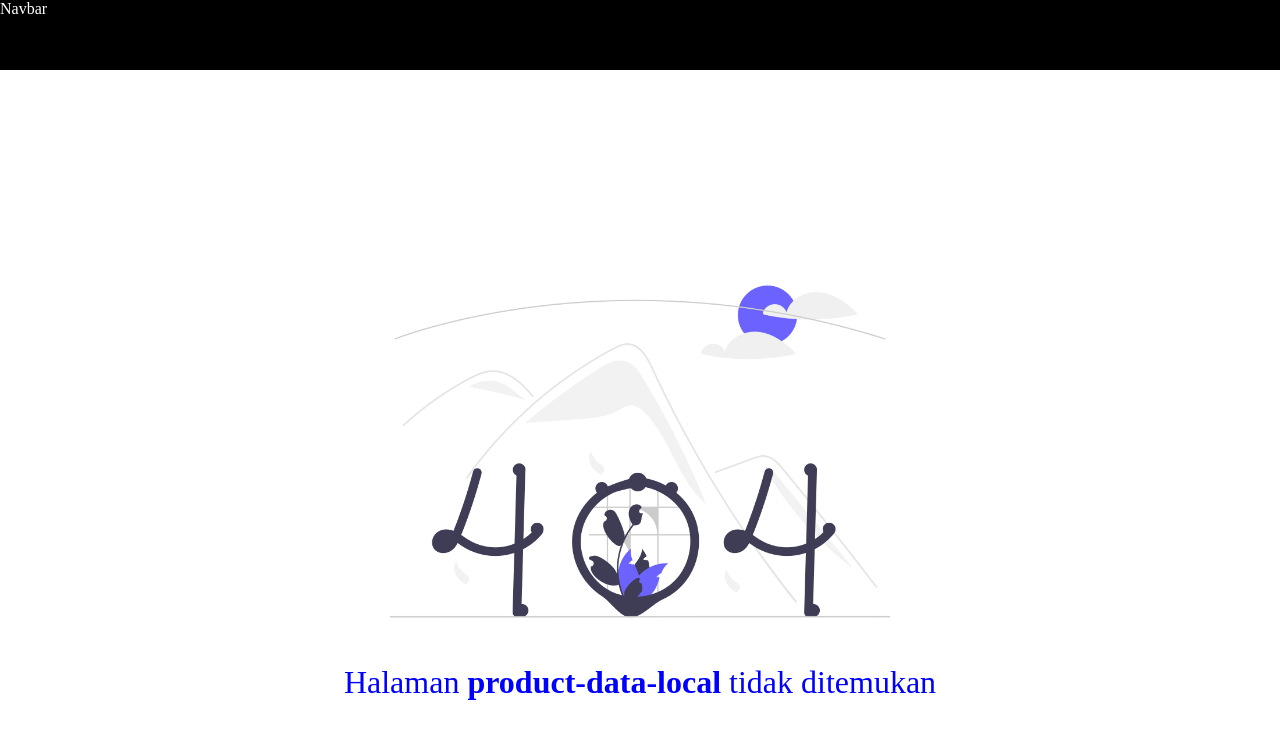
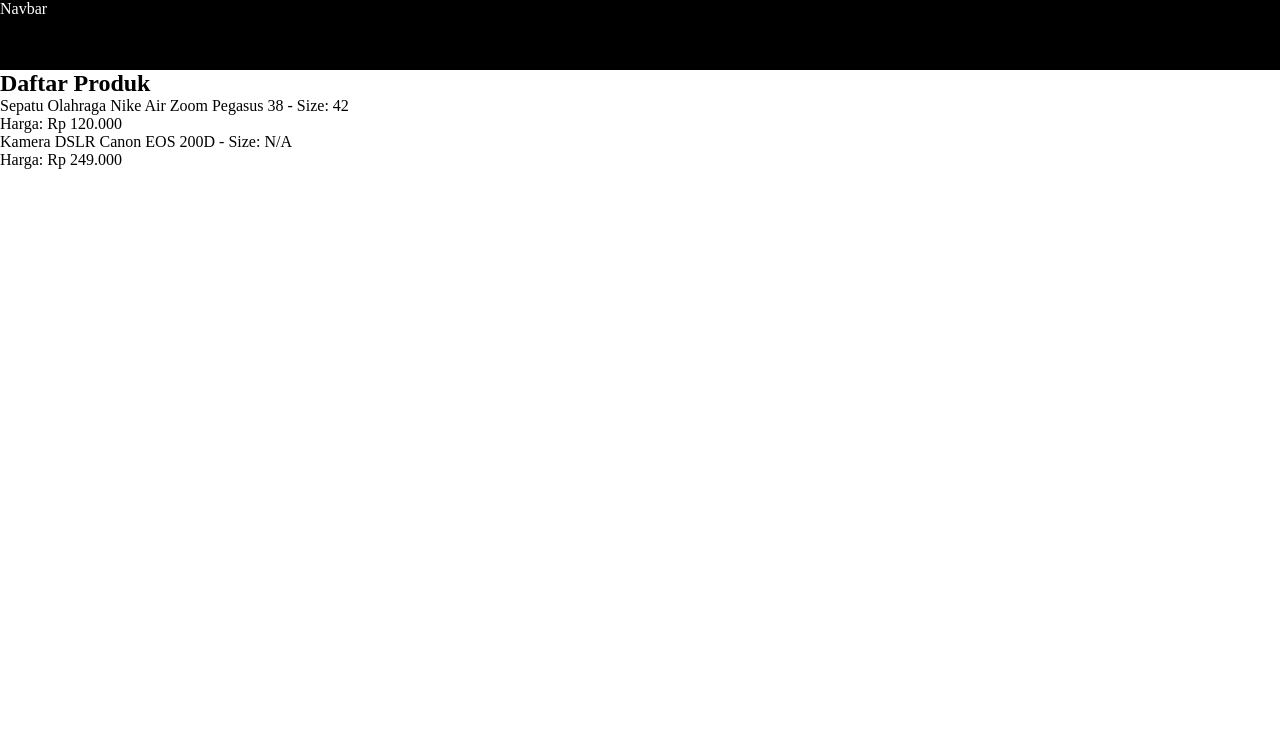
Before and after one commit to argianardi/sinauNextJs, a Next.js app: page /product-data-local in a window 1280 px wide. Before the commit this address had no page. Shown: the top 738 px of the page. Built offline with nearby package versions, Linux system fonts and the light colour scheme.

Commit message:
Feat: Add Product page

```diff
--- /dev/null
+++ b/src/pages/product-data-local/index.tsx
@@ -0,0 +1,18 @@
+import ProductView from '@/views/Product/ProductView';
+import React, { useEffect, useState } from 'react';
+
+const ProductDataLocalPage = () => {
+  const [products, setProducts] = useState([]);
+
+  useEffect(() => {
+    fetch('/api/products-data-local')
+      .then((res) => res.json())
+      .then((data) => {
+        setProducts(data?.data);
+      });
+  }, []);
+
+  return <ProductView products={products} />;
+};
+
+export default ProductDataLocalPage;
```
